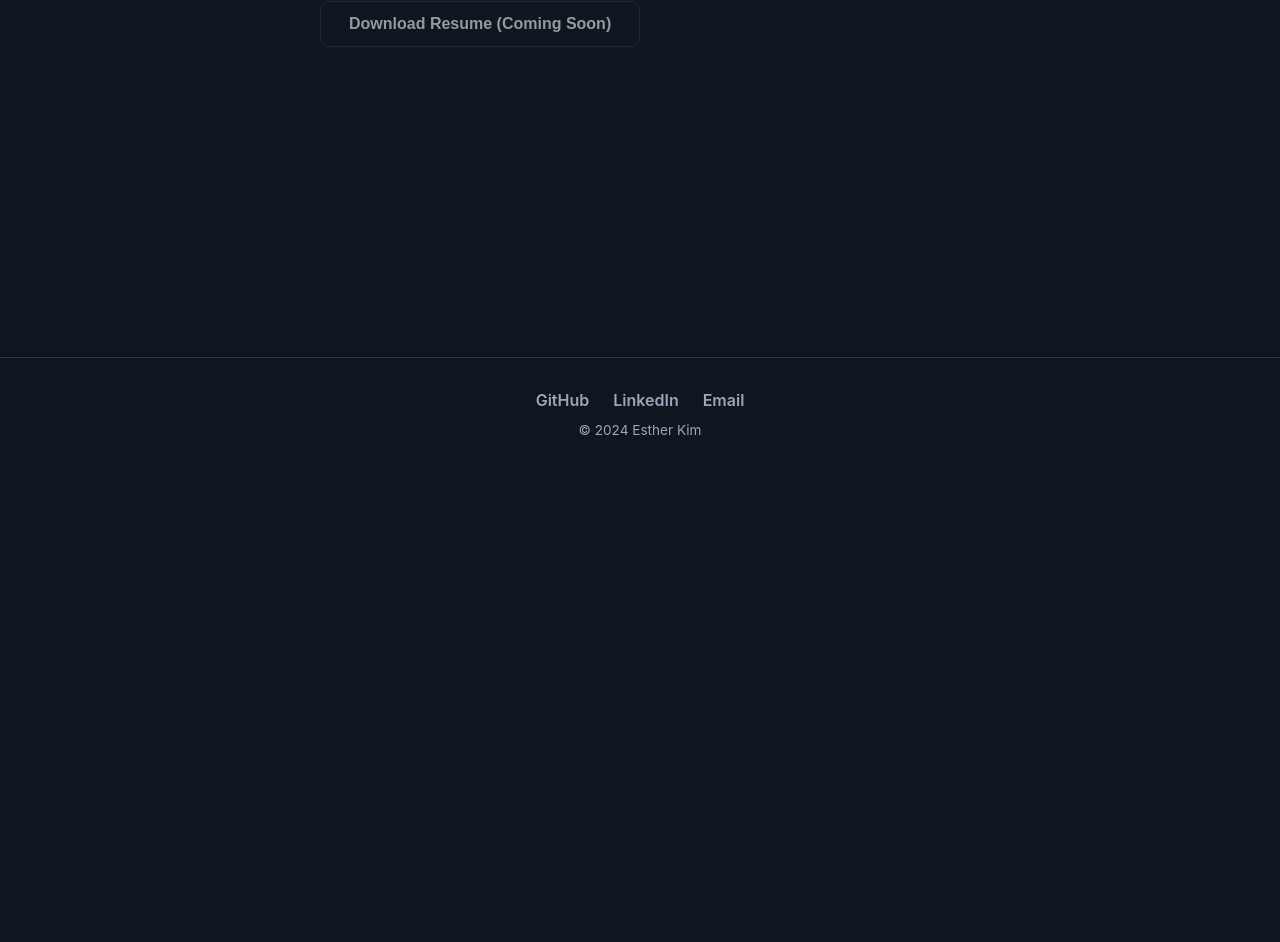
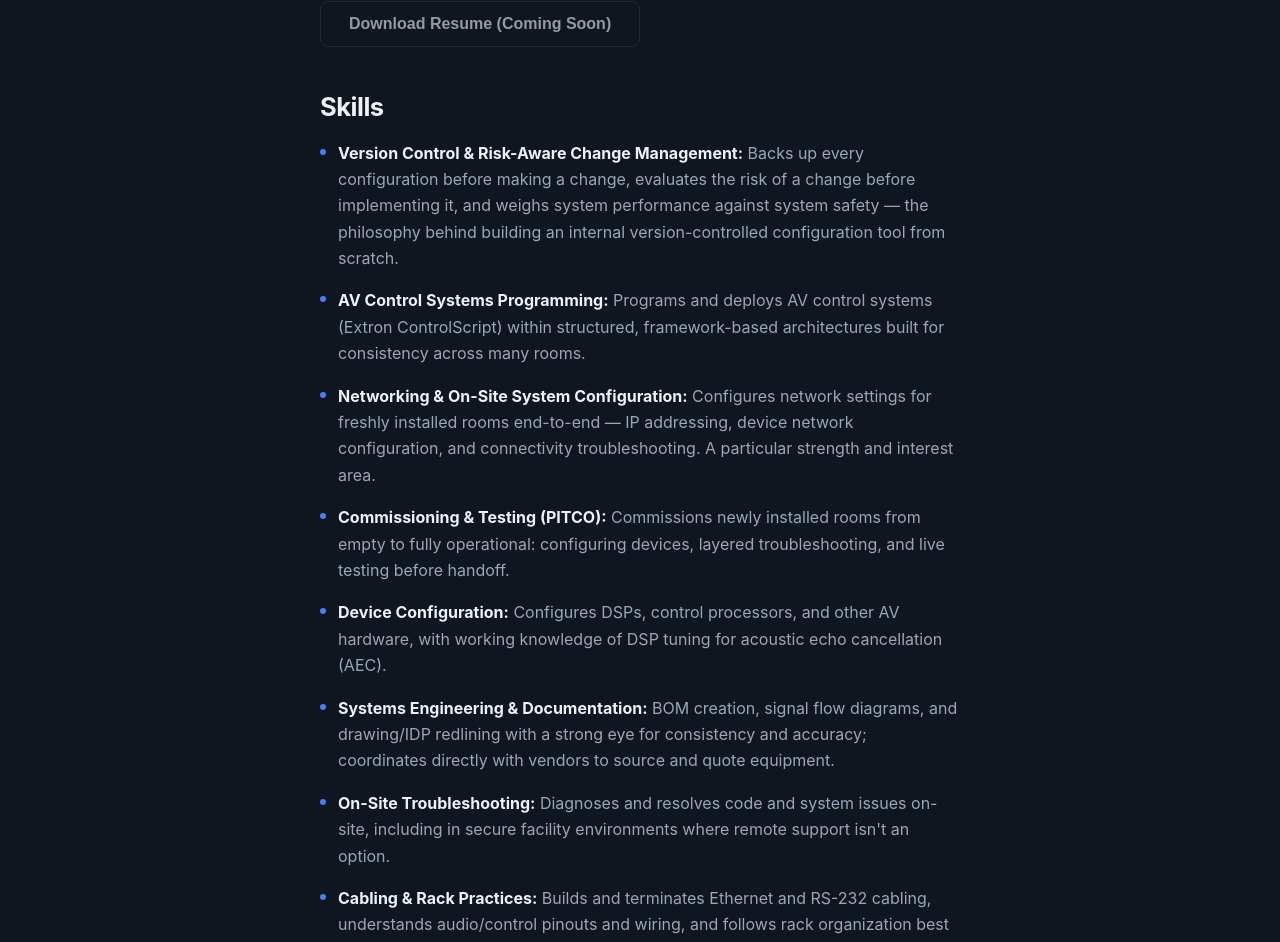
Before and after one commit to estherkdy/portfolio, a React (Create React App) app: page /resume in a window 1280 px wide. Shown: the part 330-1272 px from the top of the page. Before the commit the page ends 800 px from the top, so only its background shows below. Built offline with nearby package versions, Linux system fonts and the light colour scheme.

Commit message:
adding skils section, fixes to light mode

```diff
--- a/src/About.js
+++ b/src/About.js
@@ -30,7 +30,8 @@ const About = () => {
             <span>Network Engineering</span>
             <span>Data Analytics</span>
             <span>Cybersecurity</span>
-            <span>Project Management</span>
+            <span>Data Control</span>
+            <span>Work Management</span>
           </div>
 
           <div className="certifications">
--- a/src/Resume.css
+++ b/src/Resume.css
@@ -18,3 +18,48 @@ body.light-mode .resume-container p { color: var(--light-text-muted); }
 }
 
 .resume-download:hover { transform: none; background-color: transparent; }
+
+/* Skills block */
+.skills-block { margin-top: 44px; }
+
+.skills-block h2 {
+  font-size: 1.6rem;
+  margin-bottom: 18px;
+}
+
+.skills-list {
+  list-style: none;
+  margin: 0;
+  padding: 0;
+  display: flex;
+  flex-direction: column;
+  gap: 16px;
+}
+
+.skills-list li {
+  font-size: 1rem;
+  line-height: 1.65;
+  color: var(--dark-text-muted);
+  padding-left: 18px;
+  position: relative;
+}
+
+body.light-mode .skills-list li { color: var(--light-text-muted); }
+
+.skills-list li::before {
+  content: "";
+  position: absolute;
+  left: 0;
+  top: 9px;
+  width: 6px;
+  height: 6px;
+  border-radius: 50%;
+  background-color: var(--accent);
+}
+
+.skills-list li strong {
+  color: var(--dark-text);
+  font-weight: 700;
+}
+
+body.light-mode .skills-list li strong { color: var(--light-text); }
--- a/src/Resume.js
+++ b/src/Resume.js
@@ -1,5 +1,52 @@
 import React from 'react';
 import './Resume.css';
+
+const skills = [
+  {
+    label: 'Version Control & Risk-Aware Change Management',
+    text: "Backs up every configuration before making a change, evaluates the risk of a change before implementing it, and weighs system performance against system safety — the philosophy behind building an internal version-controlled configuration tool from scratch."
+  },
+  {
+    label: 'AV Control Systems Programming',
+    text: "Programs and deploys AV control systems (Extron ControlScript) within structured, framework-based architectures built for consistency across many rooms."
+  },
+  {
+    label: 'Networking & On-Site System Configuration',
+    text: "Configures network settings for freshly installed rooms end-to-end — IP addressing, device network configuration, and connectivity troubleshooting. A particular strength and interest area."
+  },
+  {
+    label: 'Commissioning & Testing (PITCO)',
+    text: "Commissions newly installed rooms from empty to fully operational: configuring devices, layered troubleshooting, and live testing before handoff."
+  },
+  {
+    label: 'Device Configuration',
+    text: "Configures DSPs, control processors, and other AV hardware, with working knowledge of DSP tuning for acoustic echo cancellation (AEC)."
+  },
+  {
+    label: 'Systems Engineering & Documentation',
+    text: "BOM creation, signal flow diagrams, and drawing/IDP redlining with a strong eye for consistency and accuracy; coordinates directly with vendors to source and quote equipment."
+  },
+  {
+    label: 'On-Site Troubleshooting',
+    text: "Diagnoses and resolves code and system issues on-site, including in secure facility environments where remote support isn't an option."
+  },
+  {
+    label: 'Cabling & Rack Practices',
+    text: "Builds and terminates Ethernet and RS-232 cabling, understands audio/control pinouts and wiring, and follows rack organization best practices."
+  },
+  {
+    label: 'Vendor & Product Research',
+    text: "Compares devices and vendors on capability, compatibility, and cost to find the most time- and cost-efficient solution for a project."
+  },
+  {
+    label: 'Creative Problem-Solving',
+    text: "Builds alternative logic paths and workarounds when a standard approach hits a wall, with close attention to edge cases rather than leaving a system half-solved."
+  },
+  {
+    label: 'User-Centered Interface Design',
+    text: "Designs simplified, intuitive touch panel interfaces that hide system complexity from the end user without cutting functionality."
+  },
+];
 
 const Resume = () => {
   return (
@@ -11,6 +58,17 @@ const Resume = () => {
         <button className="btn-secondary resume-download" disabled>
           Download Resume (Coming Soon)
         </button>
+
+        <div className="skills-block">
+          <h2>Skills</h2>
+          <ul className="skills-list">
+            {skills.map((skill, idx) => (
+              <li key={idx}>
+                <strong>{skill.label}:</strong> {skill.text}
+              </li>
+            ))}
+          </ul>
+        </div>
       </div>
     </section>
   );
```
